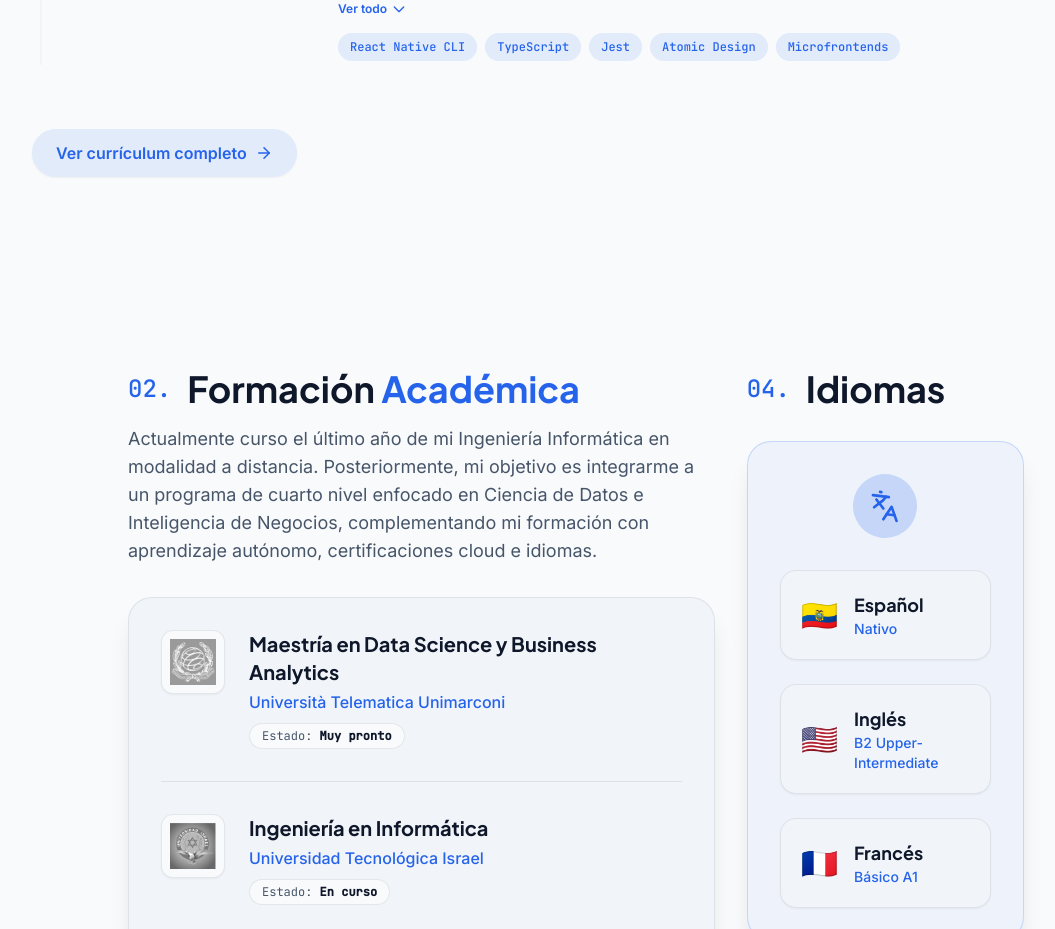
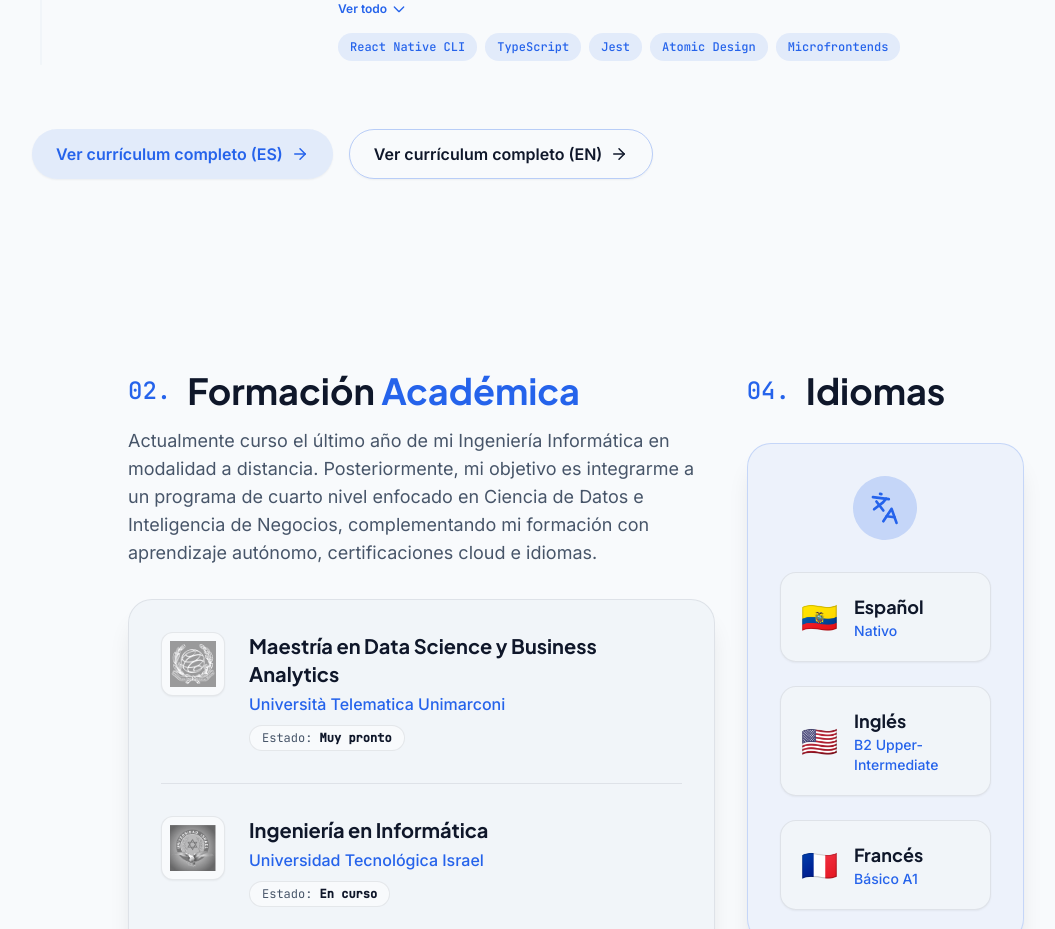
Before and after one commit to Parterdev/landing-page-portfolio, a React (Vite) app: page / in a window 1280 px wide. Shown: the part 2740-3669 px from the top of the page, without its empty margins (64-1119 px from the left). Built offline with nearby package versions, Linux system fonts and the light colour scheme.

Commit message:
fix: correct Spanish CV file path and unify language on download buttons

```diff
--- a/src/components/Experience.tsx
+++ b/src/components/Experience.tsx
@@ -142,7 +142,7 @@ export default function Experience() {
         initial={{ opacity: 0 }}
         whileInView={{ opacity: 1 }}
         viewport={{ once: true }}
-        className="mt-16 flex justify-start z-10 relative"
+        className="mt-16 flex flex-wrap gap-4 justify-start z-10 relative"
       >
         <a
           href={profileData.cvUrl}
@@ -150,9 +150,21 @@ export default function Experience() {
           rel="noopener noreferrer"
           className="group inline-flex items-center gap-2 px-6 py-3 bg-brand-accent/10 hover:bg-brand-accent text-brand-accent hover:text-white rounded-full font-semibold transition-all duration-300 shadow-sm hover:shadow-brand-accent/25 hover:-translate-y-1"
         >
-          <span>Ver currículum completo</span>
+          <span>Ver currículum completo (ES)</span>
           <ArrowRight size={18} className="group-hover:translate-x-1 transition-transform" />
         </a>
+
+        {profileData.cvEnglishUrl && (
+          <a
+            href={profileData.cvEnglishUrl}
+            target="_blank"
+            rel="noopener noreferrer"
+            className="group inline-flex items-center gap-2 px-6 py-3 border border-brand-accent/30 hover:border-brand-accent text-brand-navy dark:text-content-titleDark hover:text-brand-accent bg-transparent hover:bg-brand-accent/5 rounded-full font-semibold transition-all duration-300 shadow-sm hover:shadow-brand-accent/10 hover:-translate-y-1"
+          >
+            <span>Ver currículum completo (EN)</span>
+            <ArrowRight size={18} className="group-hover:translate-x-1 transition-transform" />
+          </a>
+        )}
       </motion.div>
     </section>
   );
--- a/src/data/profile.ts
+++ b/src/data/profile.ts
@@ -3,7 +3,8 @@ export const profileData = {
   title: "Ingeniero de Software & Cloud",
   specialty: "DevSecOps",
   summary: "Profesional de tecnología con más de 6 años de experiencia diseñando e implementando soluciones disruptivas en sectores como banca, e-commerce, alimentos y servicios digitales. Mi trayectoria combina una visión holística entre Desarrollo Full Stack, DevSecOps, Cloud Engineering, Inteligencia Artificial y Datos, con enfoque actual hacia prácticas MLOps y automatización inteligente.",
-  cvUrl: "/PAUL-TERAN-SOFTWARE-ENGINEER_CV.pdf",
+  cvUrl: "/CV/PAUL-TERAN-SOFTWARE-ENGINEER_CV.pdf",
+  cvEnglishUrl: "/CV/Paul_Teran_CV_Harvard_English_ATS.pdf",
   email: "litemeilateran@outlook.com",
   social: {
     github: "https://github.com/Parterdev",
```
Also changed, not shown: 2 other files (tests, documents, lock files or other folders).
